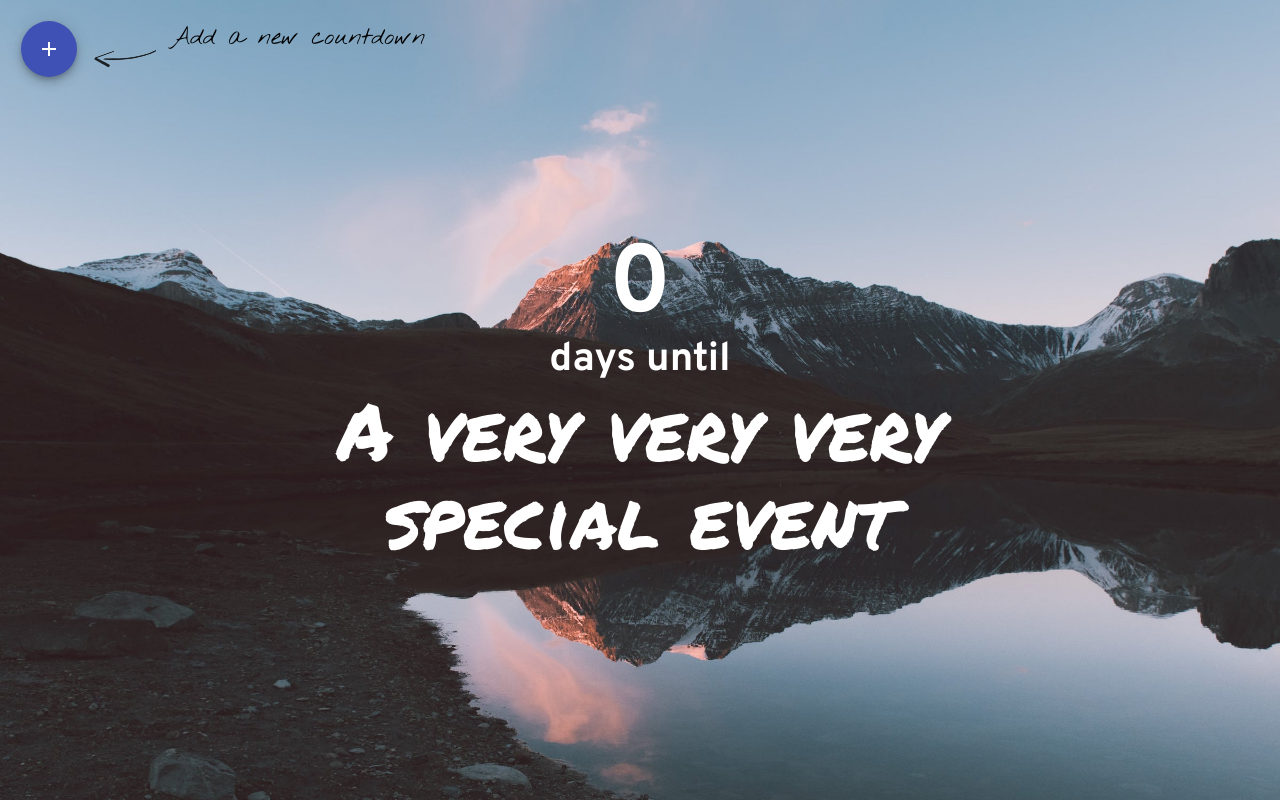
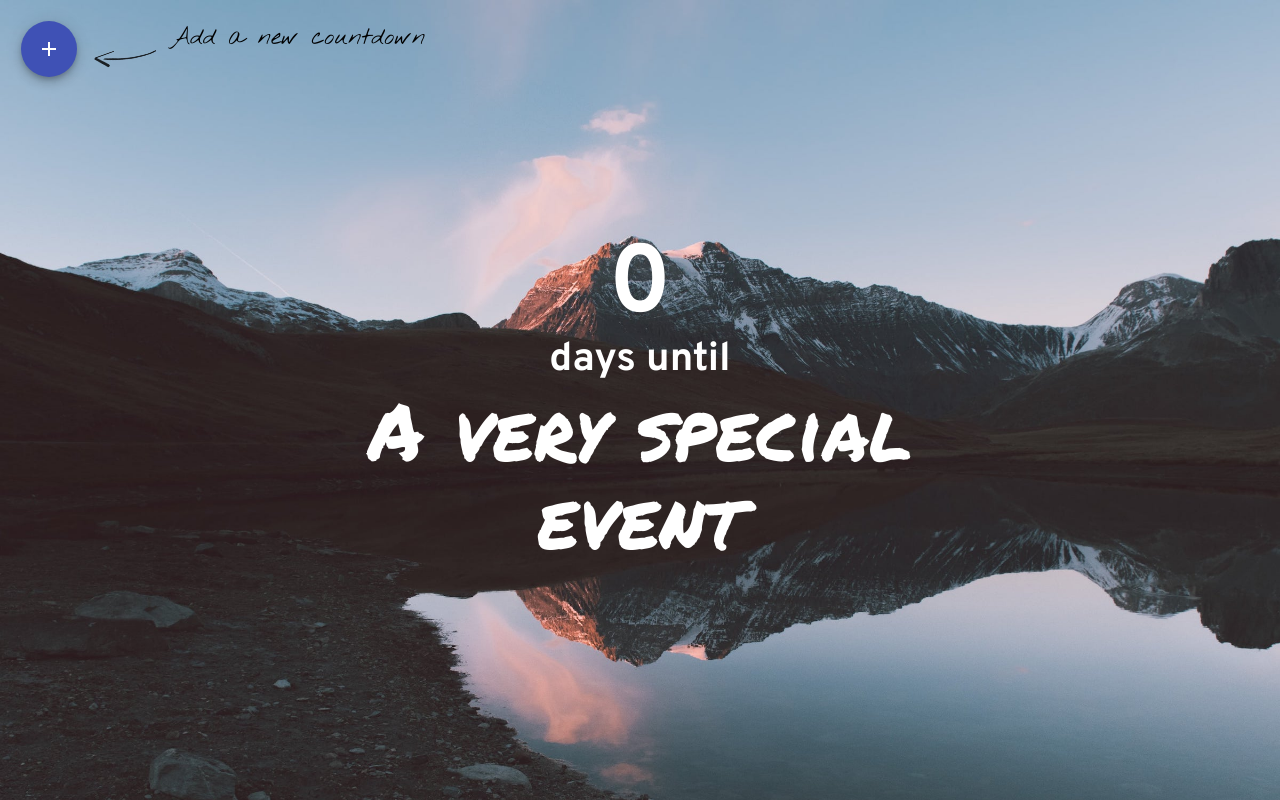
Before and after one commit to nedakinduryte/countdown-app, a React (Create React App) app: page / in a window 1280 px wide. Built offline with nearby package versions, Linux system fonts and the light colour scheme.

Commit message:
Updated the default countdown phrase

```diff
--- a/src/App.tsx
+++ b/src/App.tsx
@@ -75,7 +75,7 @@ export const App: React.FC = () => {
 
     const [data, setData] = React.useState({
         date: moment().format("YYYY-MM-DD"),
-        event: "A very very very special event"
+        event: "A very special event"
     });
 
     React.useEffect(() => {
@@ -91,9 +91,7 @@ export const App: React.FC = () => {
             "countdown",
             JSON.stringify({
                 targetDate: targetDate,
-                eventName: targetEvent
-                    ? targetEvent
-                    : "A very very very special event"
+                eventName: targetEvent ? targetEvent : "A very special event"
             })
         );
 
@@ -107,9 +105,9 @@ export const App: React.FC = () => {
      */
     const checkLocalStorage = () => {
         if (localStorage.hasOwnProperty("countdown")) {
-            const countdown = JSON.parse(localStorage.getItem(
-                "countdown"
-            ) as string);
+            const countdown = JSON.parse(
+                localStorage.getItem("countdown") as string
+            );
             setData({ date: countdown.targetDate, event: countdown.eventName });
         }
     };
--- a/src/Components/Countdown.tsx
+++ b/src/Components/Countdown.tsx
@@ -51,7 +51,7 @@ export const Countdown: React.FC<ComponentProps> = props => {
 
     const [values, setValues] = React.useState({
         daysUntil: 0,
-        event: "A very very very special event",
+        event: "A very special event",
         days: "days"
     });
 
@@ -68,7 +68,7 @@ export const Countdown: React.FC<ComponentProps> = props => {
             daysUntil: daysLeft < 0 ? 0 : daysLeft,
             event:
                 props.data.event === ""
-                    ? "A very very very special event"
+                    ? "A very special event"
                     : props.data.event,
             days: daysLeft === 1 ? "day" : "days"
         });
```
